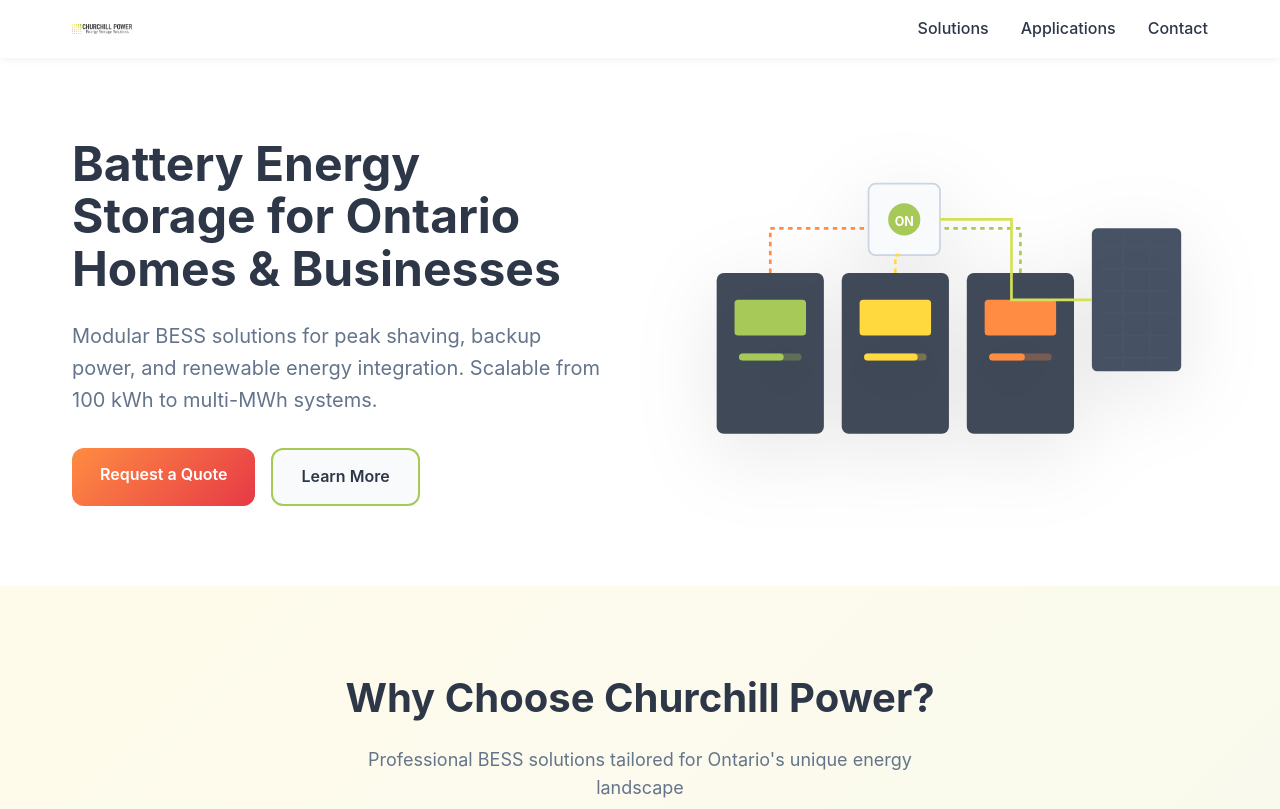
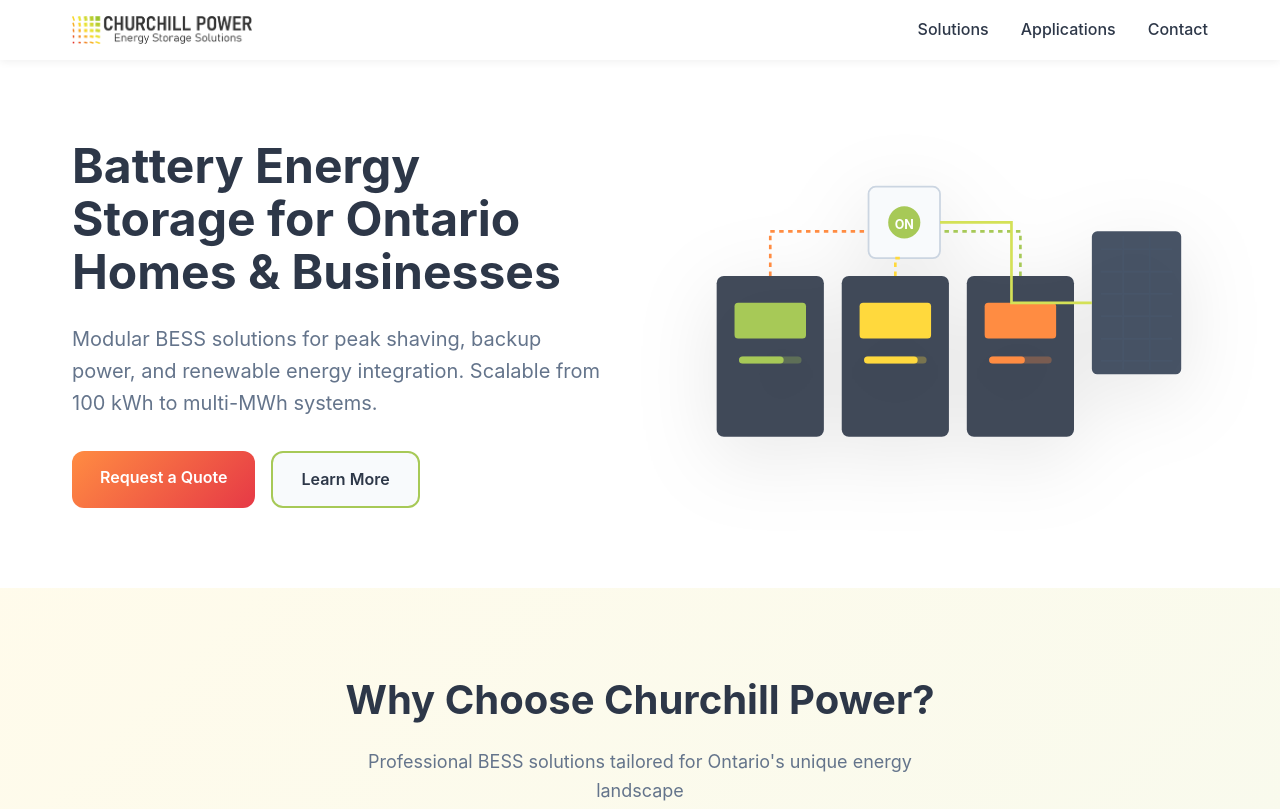
Before and after one commit to tvdsimulation/churchillpower-site, a plain HTML site: page index.html in a window 1280 px wide. Shown: the top 809 px of the page. Drawn offline with Linux system fonts and the light colour scheme.

Commit message:
Update index.html

```diff
--- a/index.html
+++ b/index.html
@@ -60,7 +60,7 @@
     }
 
     .logo-svg {
-      width: 60px;
+      width: 180px;
       height: auto;
     }
 
```
